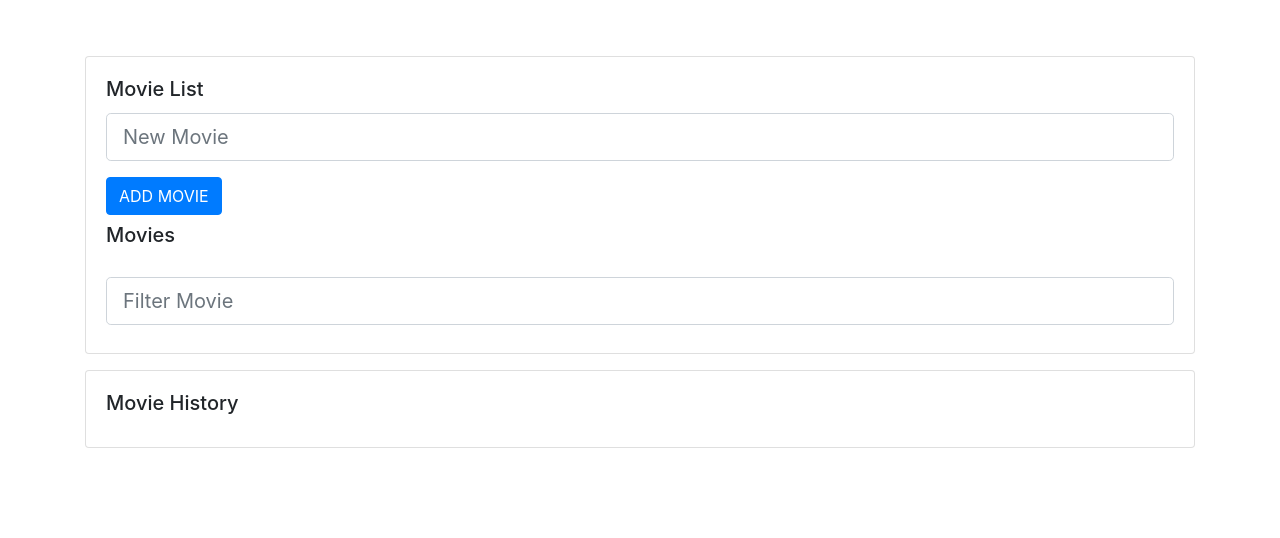
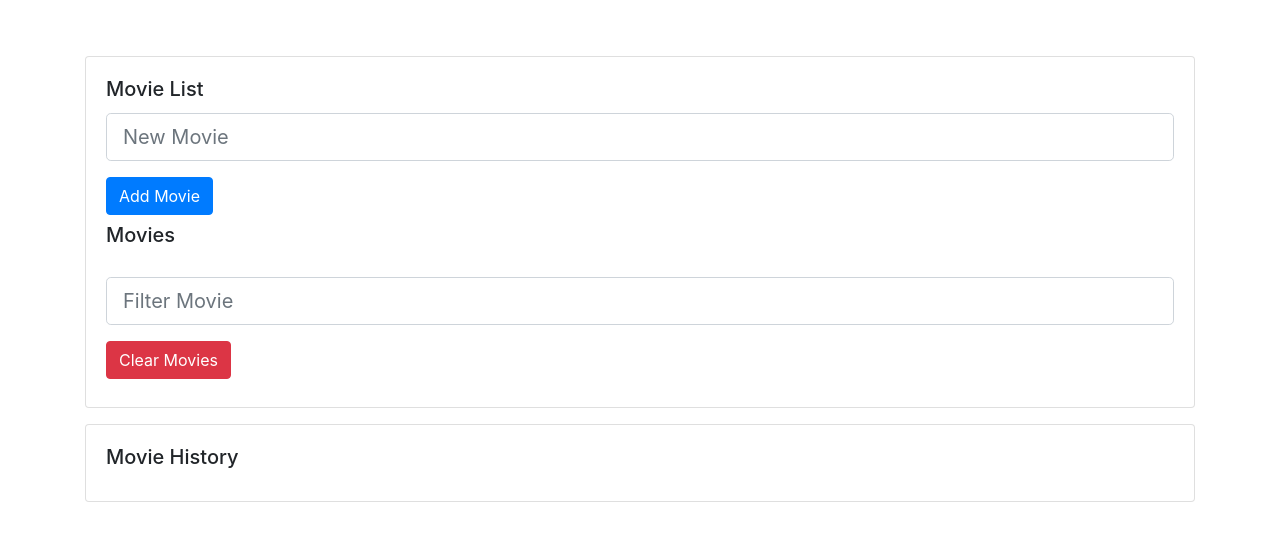
Before and after one commit to hudsonmcmanus/Feb11_quiz_A01190462, a plain HTML site: page MovieStarterDir/index.html in a window 1280 px wide. Drawn offline with nearby package versions, Linux system fonts and the light colour scheme.

Commit message:
Changed ADD MOVIE and CLEAR MOVIE to title case for better look

```diff
--- a/MovieStarterDir/index.html
+++ b/MovieStarterDir/index.html
@@ -37,7 +37,7 @@
                 class="btn btn-primary  my-2"
                 onclick="addMovie()"
               >
-                ADD MOVIE
+                Add Movie
               </button>
               <h5 class="card-title">Movies</h5>
               <ul class="list-group"></ul>
@@ -47,7 +47,14 @@
                 type="text"
                 placeholder="Filter Movie"
               />
-
+              <button
+                type="button"
+                id="clearMovieButton"
+                class="btn btn-danger btn-md my-2"
+                onclick="clearMovies()"
+              >
+                Clear Movies
+              </button>
             </div>
           </div>
         </div>
```
